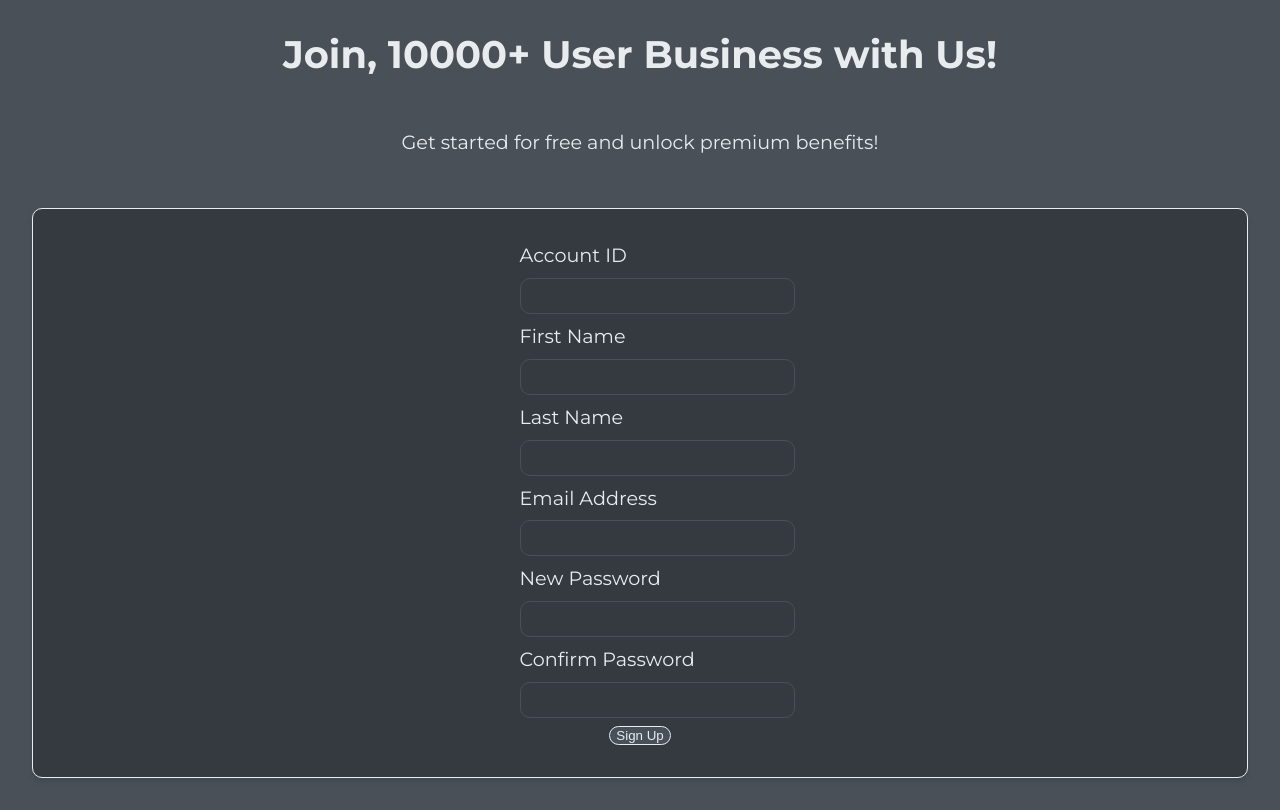
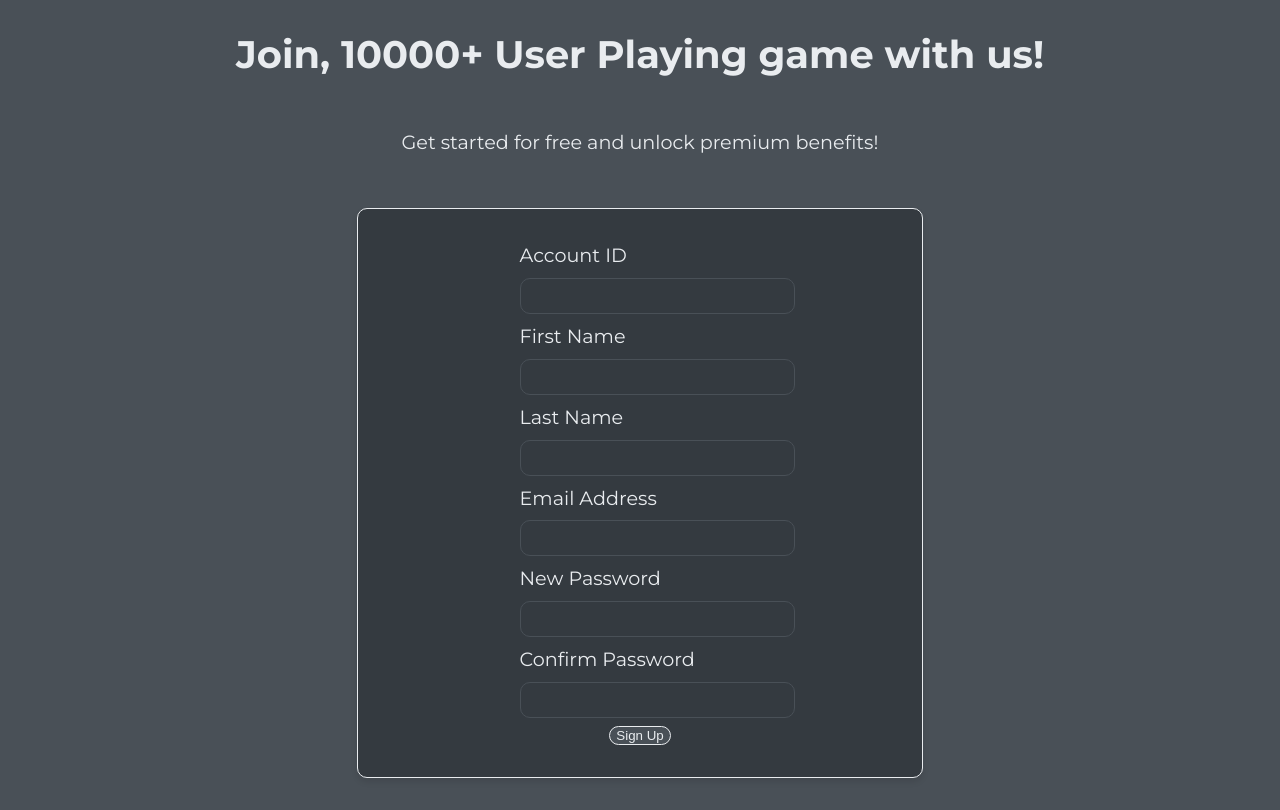
Before and after one commit to madhavmishra09/Gaming-Galactica, a plain HTML site: page index.html in a window 1280 px wide. Drawn offline with Linux system fonts and the light colour scheme; a web font is replaced by a local one.

Commit message:
Updated the name of the website so it can define the purpose

```diff
--- a/index.html
+++ b/index.html
@@ -4,13 +4,13 @@
 <head>
     <meta charset="UTF-8">
     <meta name="viewport" content="width=device-width, initial-scale=1.0">
-    <title>Landing Page</title>
+    <title>Gaming Galactica</title>
     <link rel="stylesheet" href="styles.css">
 </head>
 
 <body>
     <div class="title">
-        <h1>Join, 10000+ User Business with Us!</h1>
+        <h1>Join, 10000+ User Playing game with us!</h1>
     </div>
     <div class="subtitle">
         <p>Get started for free and unlock premium benefits!</p>
--- a/styles.css
+++ b/styles.css
@@ -25,7 +25,8 @@ body{
     flex-direction: column;
     justify-content: center;
     align-items: center;
-    margin: 2rem;
+    max-width: 500px;
+    margin: 2rem auto;
     padding: 2rem;
     border: 1px solid #e9ecef;
     border-radius: 10px;
```
